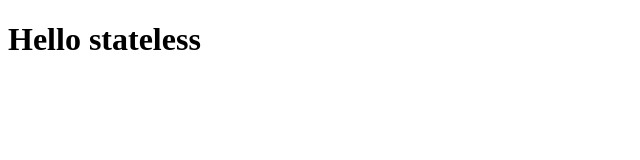
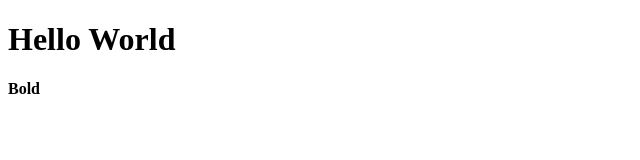
Before and after one commit to aarony422/learningJS, a React (Create React App) app in the folder first-react-app/: page / in a window 1280 px wide. Shown: the top 160 px of the page, without its empty margins (0-640 px from the left). Built offline with nearby package versions, Linux system fonts and the light colour scheme.

Commit message:
rendering multiple nodes

```diff
--- a/first-react-app/src/App.js
+++ b/first-react-app/src/App.js
@@ -22,7 +22,31 @@
 
 // Another method: stateless function componenet
 // This function can't have state, other methods can
-const App = () => <h1>Hello stateless</h1>
+// const App = () => <h1>Hello stateless</h1>
+
+// render() method can only return a single componenet
+// const App = () => <h1>Hello stateless</h1> <b>Bold</b> // syntax error
+// const App = () => React.createElement() React.createElement() // equivalent to this
+// To solve this, we can wrap our compoenets in a parent componenet
+
+//const App = () => <div><h1>Hello stateless</h1> <b>Bold</b></div>
+
+// Using this method, the first compoenet must be on the same line as the return statement
+// to be safe, use parenthesis!
+class App extends React.Component {
+  // always have a render function
+  // returning the html element using jsx
+  // if you are including a class, we need to use "className" instead of just class
+  // <h1 className="name"> ...
+  render(){
+    return (
+      <div>
+        <h1>Hello World</h1>
+        <b>Bold</b>
+      </div>
+    )
+  }
+}
 
 // Export the componenet we created
 export default App
```
